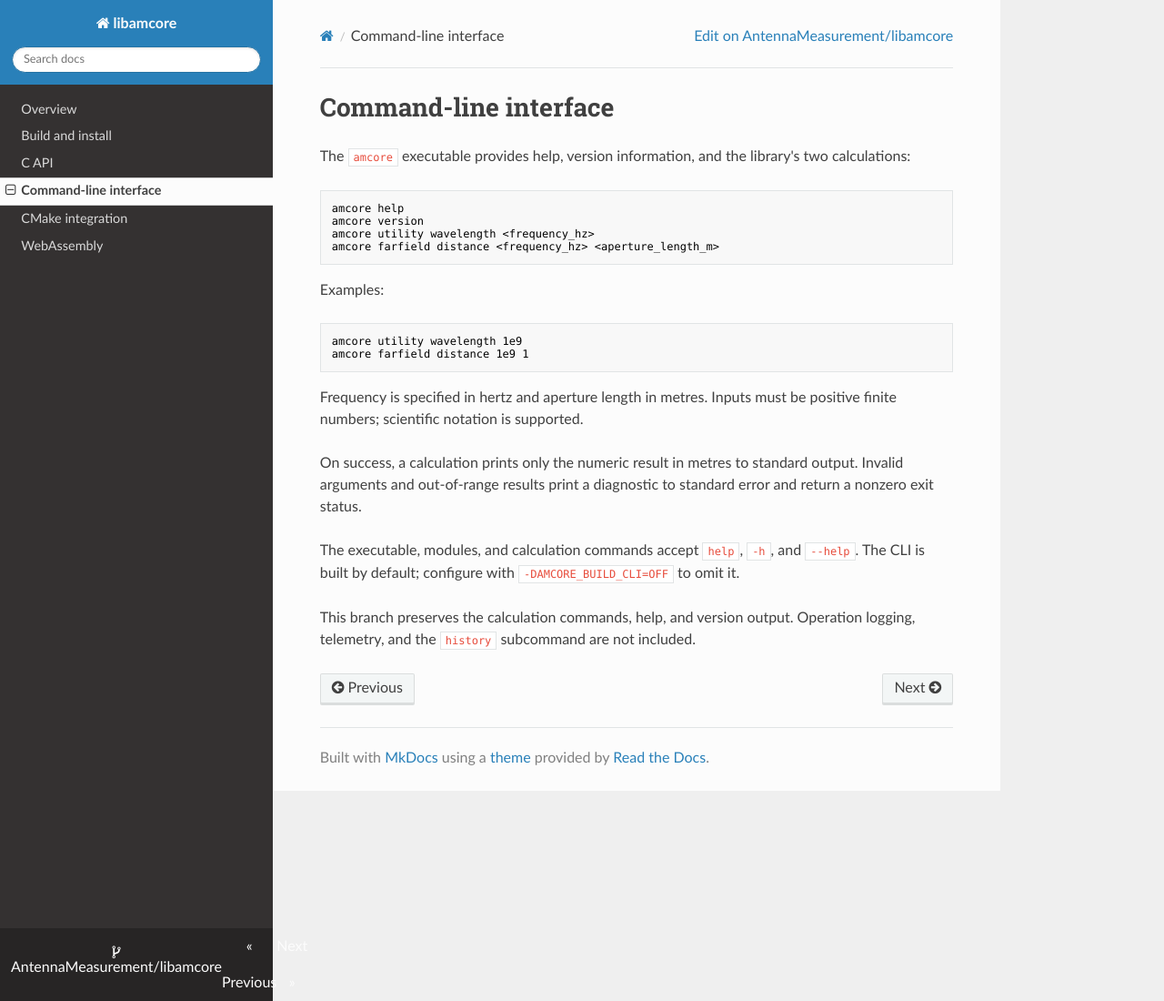
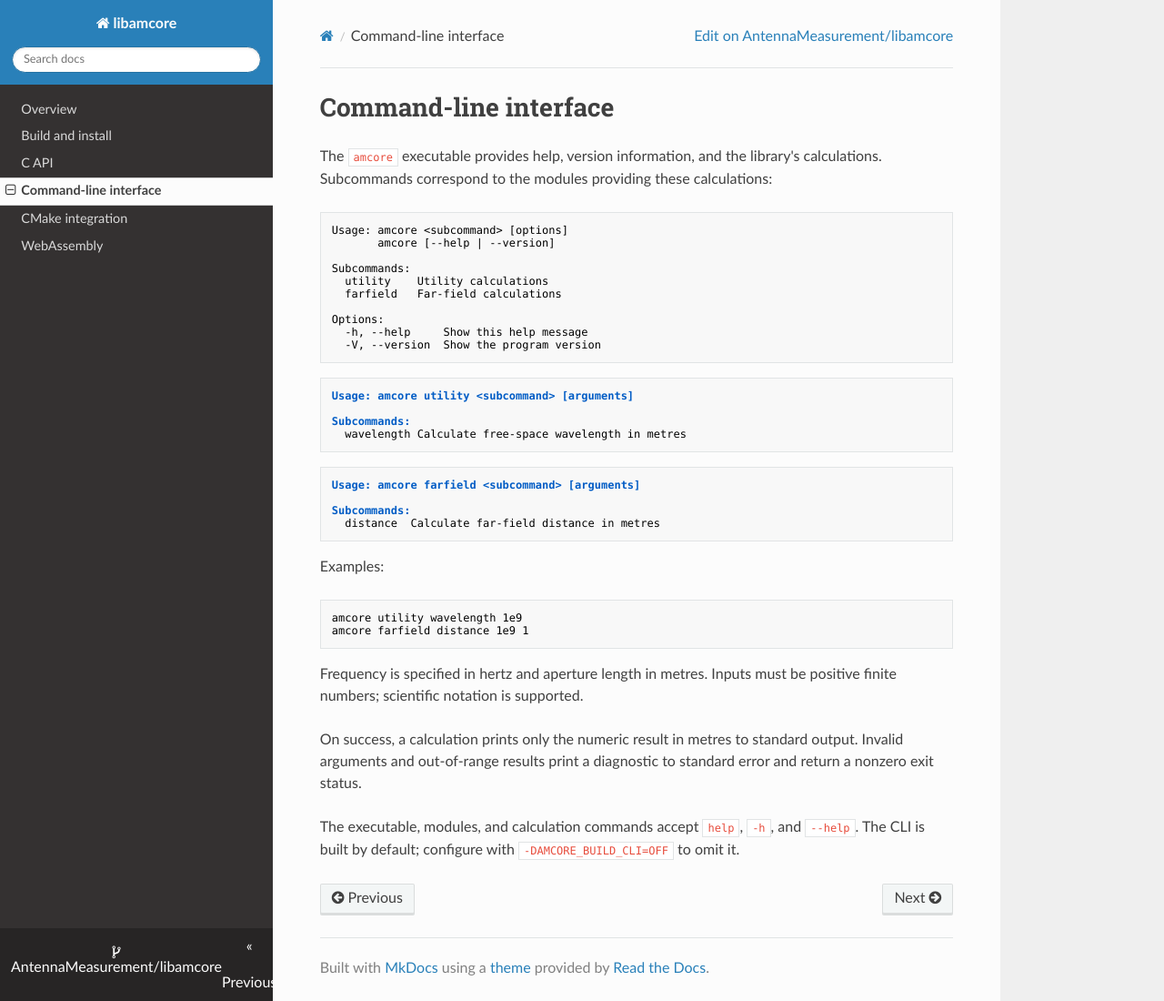
Before and after one commit to AntennaMeasurement/libamcore, an MkDocs documentation site: the page built from docs/public/cli.md, in a window 1280 px wide and 1100 px high. Shown: the whole window at 91% size. Built offline with MkDocs 1.6.1, drawn with Linux system fonts in a browser that asks for light colours; nearby versions of some CDN libraries.

Commit message:
chore: update version to 0.5.1 and enhance documentation with module descriptions and usage examples

````diff
--- a/CMakeLists.txt
+++ b/CMakeLists.txt
@@ -2,7 +2,7 @@
 cmake_minimum_required(VERSION 3.15)
 
 project(libamcore
-    VERSION 0.5.0
+    VERSION 0.5.1
     DESCRIPTION "Core computational routines for antenna measurements"
     LANGUAGES C
 )
--- a/docs/public/cli.md
+++ b/docs/public/cli.md
@@ -1,13 +1,33 @@
 # Command-line interface
 
 The `amcore` executable provides help, version information, and the library's
-two calculations:
+calculations. Subcommands correspond to the modules providing these calculations:
 
 ```text
-amcore help
-amcore version
-amcore utility wavelength <frequency_hz>
-amcore farfield distance <frequency_hz> <aperture_length_m>
+Usage: amcore <subcommand> [options]
+       amcore [--help | --version]
+
+Subcommands:
+  utility    Utility calculations
+  farfield   Far-field calculations
+
+Options:
+  -h, --help     Show this help message
+  -V, --version  Show the program version
+```
+
+```
+Usage: amcore utility <subcommand> [arguments]
+
+Subcommands:
+  wavelength Calculate free-space wavelength in metres
+```
+
+```
+Usage: amcore farfield <subcommand> [arguments]
+
+Subcommands:
+  distance  Calculate far-field distance in metres
 ```
 
 Examples:
@@ -27,6 +47,3 @@ standard error and return a nonzero exit status.
 The executable, modules, and calculation commands accept `help`, `-h`, and
 `--help`. The CLI is built by default; configure with
 `-DAMCORE_BUILD_CLI=OFF` to omit it.
-
-This branch preserves the calculation commands, help, and version output.
-Operation logging, telemetry, and the `history` subcommand are not included.
````
Also changed, not shown: README.md (+7 -23 lines), docs/public/api.md (+11 -14 lines), docs/public/getting-started.md (+0 -13 lines), docs/public/index.md (+5 -3 lines), docs/public/webassembly.md (+1 -1 lines), 1 other file.
